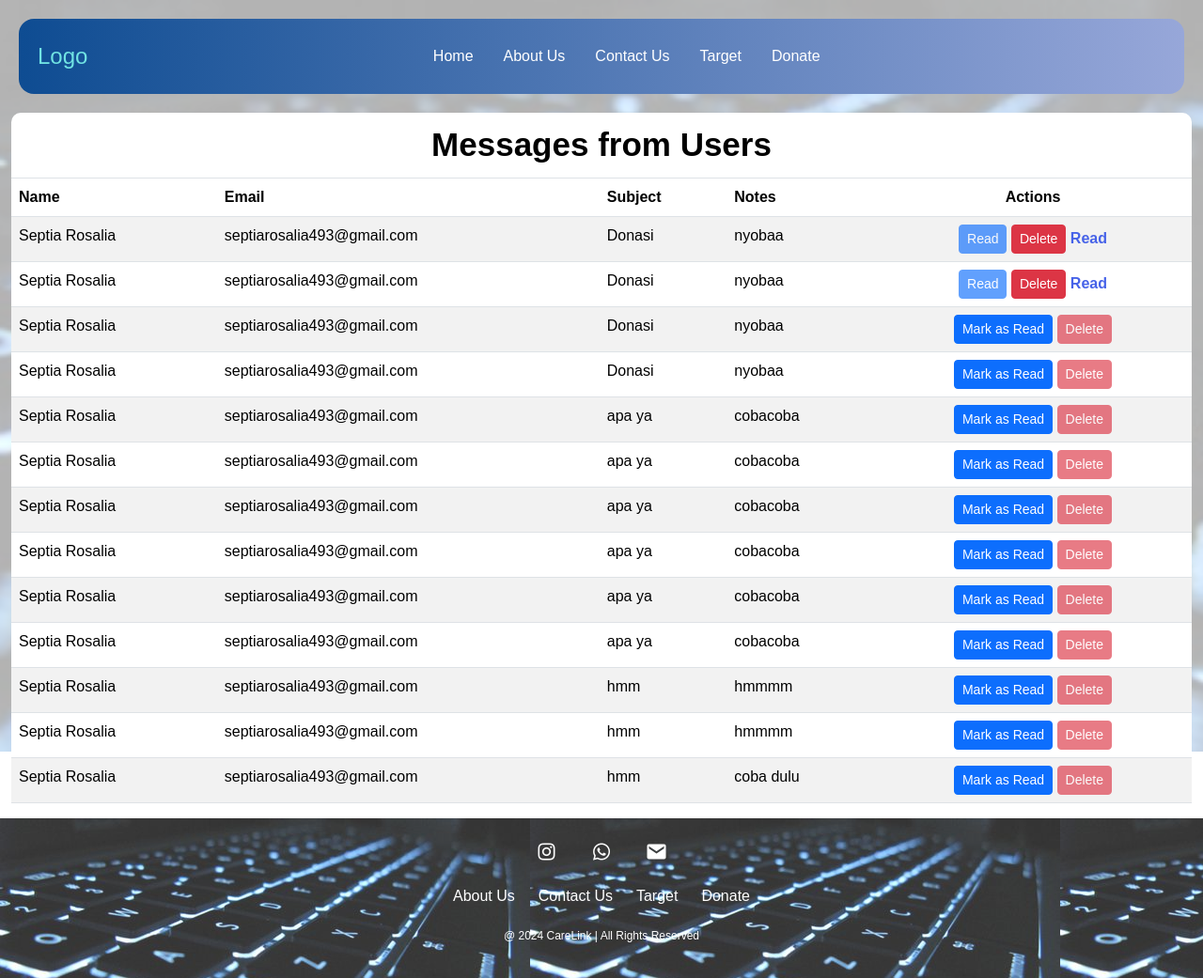
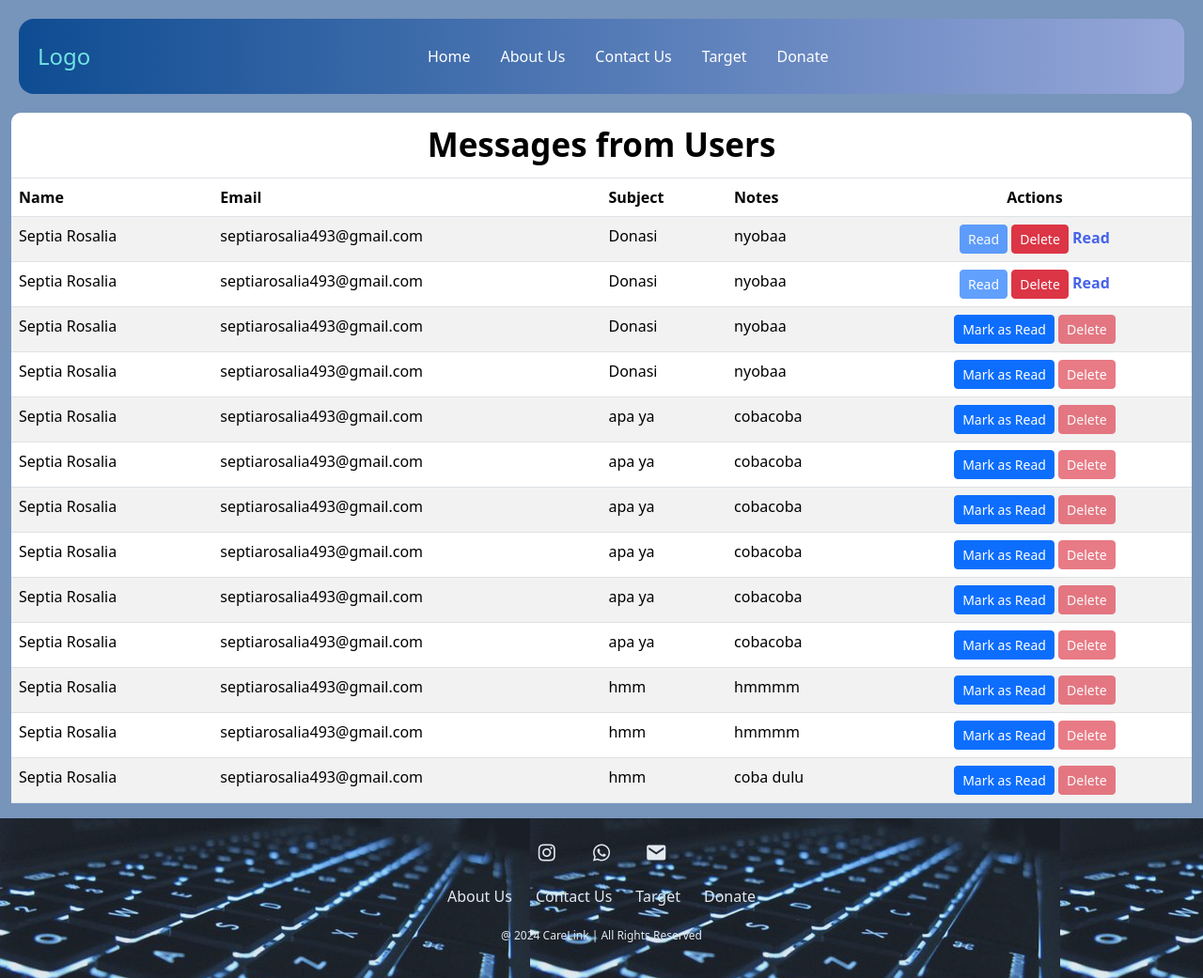
Before and after one commit to Septiarosalia/CareLink, a PHP site: page /message.php in a window 1280 px wide. Shown: the whole page at 94% size. Run offline with PHP 8.4, Linux system fonts and the light colour scheme; data comes from the database, SQL or seed files in the repository.

Commit message:
tampilan

```diff
--- a/message.php
+++ b/message.php
@@ -10,24 +10,7 @@
     <link href='https://unpkg.com/boxicons@2.1.4/css/boxicons.min.css' rel='stylesheet'>
     <style>
         body {
-            font-family: Arial, sans-serif;
-            margin: 0;
-            padding: 0;
-            position: relative;
-            overflow: auto;
-        }
-        body::after {
-            content: "";
-            position: fixed;
-            top: 0;
-            left: 0;
-            width: 100%;
-            height: 100%;
-            background-image: url('background.jpg');
-            background-size: cover;
-            background-position: center;
-            opacity: 0.3; /* Adjust the opacity to make the background image semi-transparent */
-            z-index: -1;
+            background-color:#7794BB;
         }
         .container {
             padding: 20px;
```
